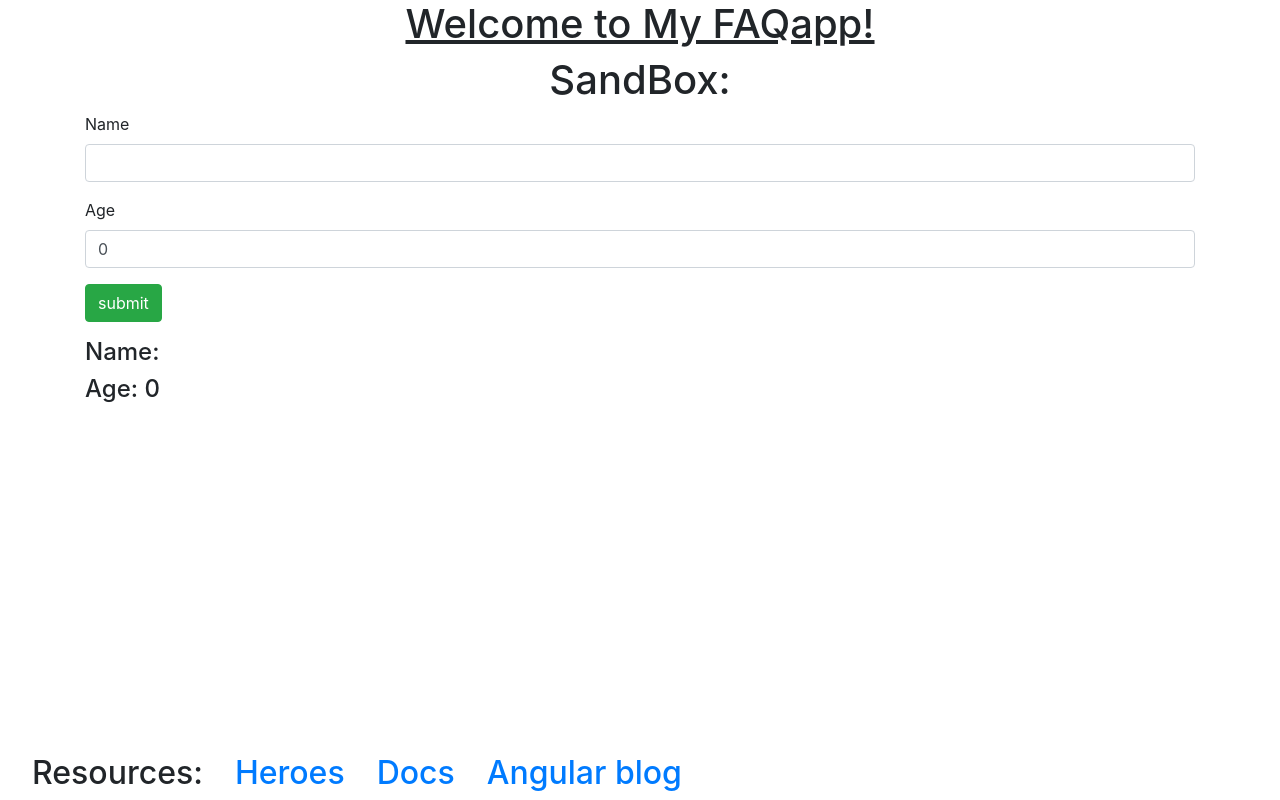
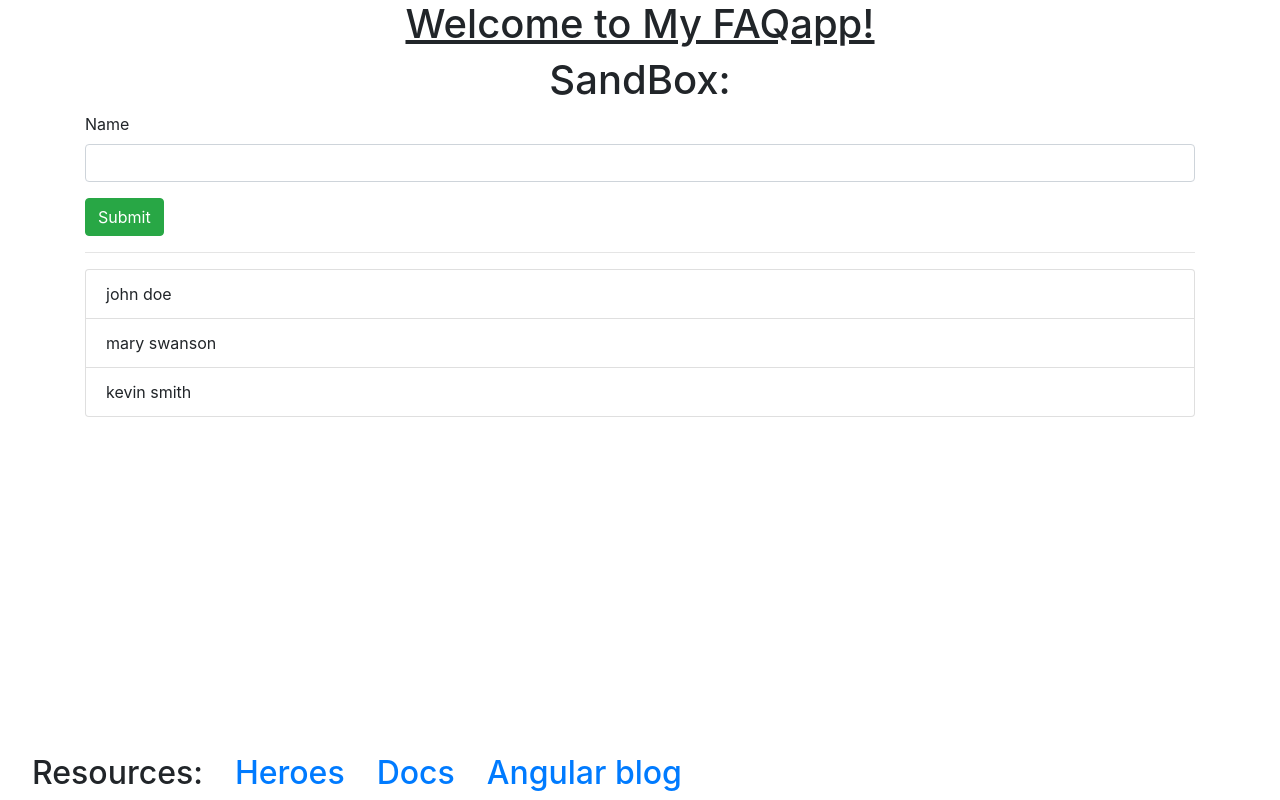
Before and after one commit to cunnellp5/FAQapp, an Angular app: page / in a window 1280 px wide. Built offline with nearby package versions, Linux system fonts and the light colour scheme.

Commit message:
form control and adding names to a list

```diff
--- a/src/app/components/sandbox/sandbox.component.html
+++ b/src/app/components/sandbox/sandbox.component.html
@@ -1,31 +1,26 @@
 <h1 style="text-align:center">SandBox:</h1>
 <!-- ngmodule! -->
 <div class="container">
-  <form>
+  <form (submit)="onSubmit()">
     <div class="form-group">
-        <label> Name </label>
+      <label>Name</label>
       <input
         type="text"
         class="form-control"
         [(ngModel)]="name"
         name="name">
     </div>
-      <div class="form-group">
-        <label> Age </label>
-        <input
-          type="number"
-          class="form-control"
-          [(ngModel)]="age"
-          name="age">
-      </div>
-      <div class="form-group">
     <input
       type="submit"
-          value="submit"
-          class="btn btn-success">
+      class="btn btn-success"
+      value="Submit">
+  </form>
+  <hr>
+  <ul class="list-group">
+    <li
+      class="list-group-item"
+      *ngFor="let user of users">
+      {{ user }}
+    </li>
+  </ul>
 </div>
-  </form>
-
-  <h4>Name: {{ name }}</h4>
-  <h4>Age: {{ age }}</h4>
-</div>
--- a/src/app/components/sandbox/sandbox.component.ts
+++ b/src/app/components/sandbox/sandbox.component.ts
@@ -8,5 +8,15 @@
 
 export class SandboxComponent {
   name: string = '';
-  age: number = 0;
+  users: string[] = [
+    'john doe',
+    'mary swanson',
+    'kevin smith'
+  ];
+
+
+  onSubmit() {
+    this.users.push(this.name)
+    this.name = '';
+  }
 }
```
Lines whose indentation alone changed are shown as unchanged.
